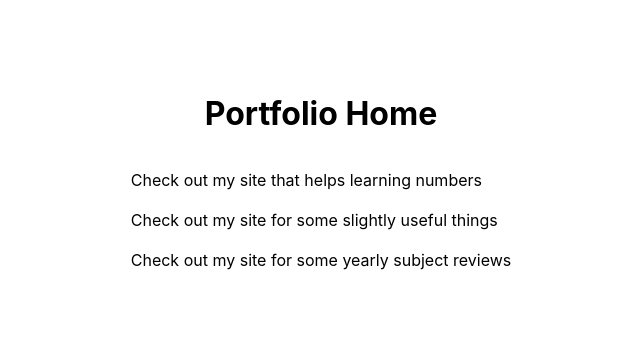
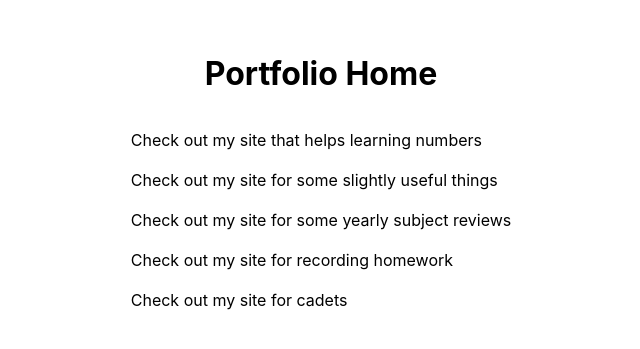
Before and after one commit to MagnusAustralia/portfolio, a Next.js app: page / in a window 1280 px wide. Shown: the part 221-570 px from the top of the page, without its empty margins (319-959 px from the left). Built offline with nearby package versions, Linux system fonts and the light colour scheme.

Commit message:
New Links

```diff
--- a/components/Links.js
+++ b/components/Links.js
@@ -19,6 +19,16 @@ const Links = () => {
 				<a href="http://study-review.william-portfolio.design">
 					Check out my site for some yearly subject reviews
 				</a>
+				<br />
+				<br />
+				<a href="http://homework.william-portfolio.design">
+					Check out my site for recording homework
+				</a>
+				<br />
+				<br />
+				<a href="http://caders.william-portfolio.design">
+					Check out my site for cadets
+				</a>
 			</p>
 		</div>
 	);
```
